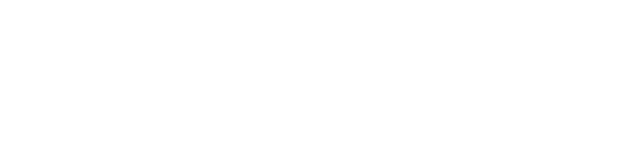
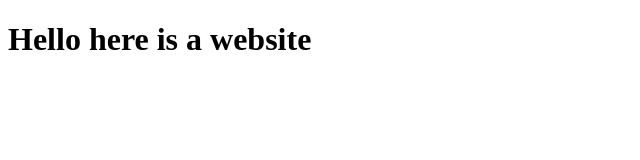
Before and after one commit to Maico965/the-squad, a plain HTML site: page index.html in a window 1280 px wide. Shown: the whole page, without its empty margins (0-640 px from the left). Drawn offline with Linux system fonts and the light colour scheme.

Commit message:
added content to html

```diff
--- a/index.html
+++ b/index.html
@@ -6,6 +6,6 @@
     <title>Document</title>
 </head>
 <body>
-
+    <h1>Hello here is a website</h1>
 </body>
 </html>
```
